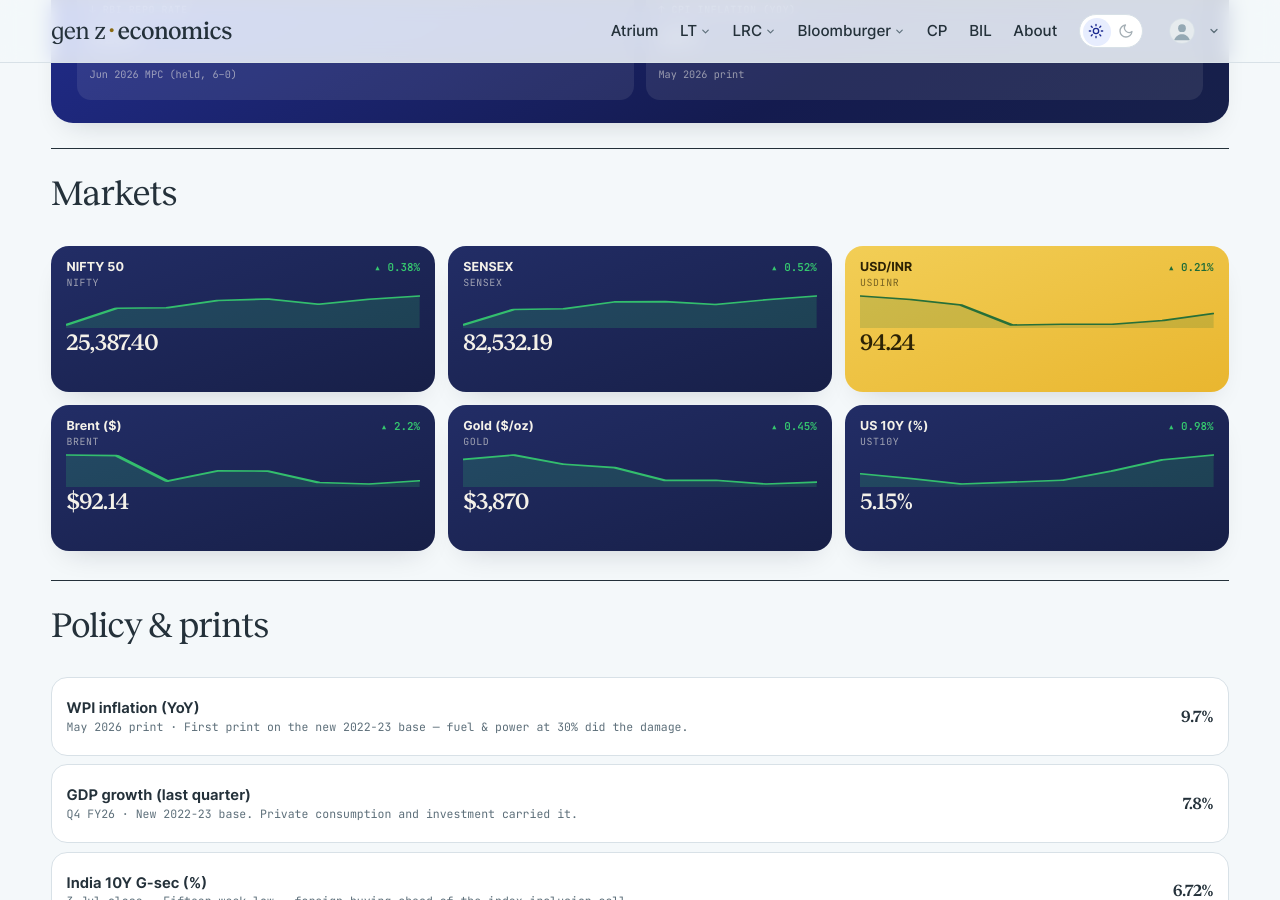
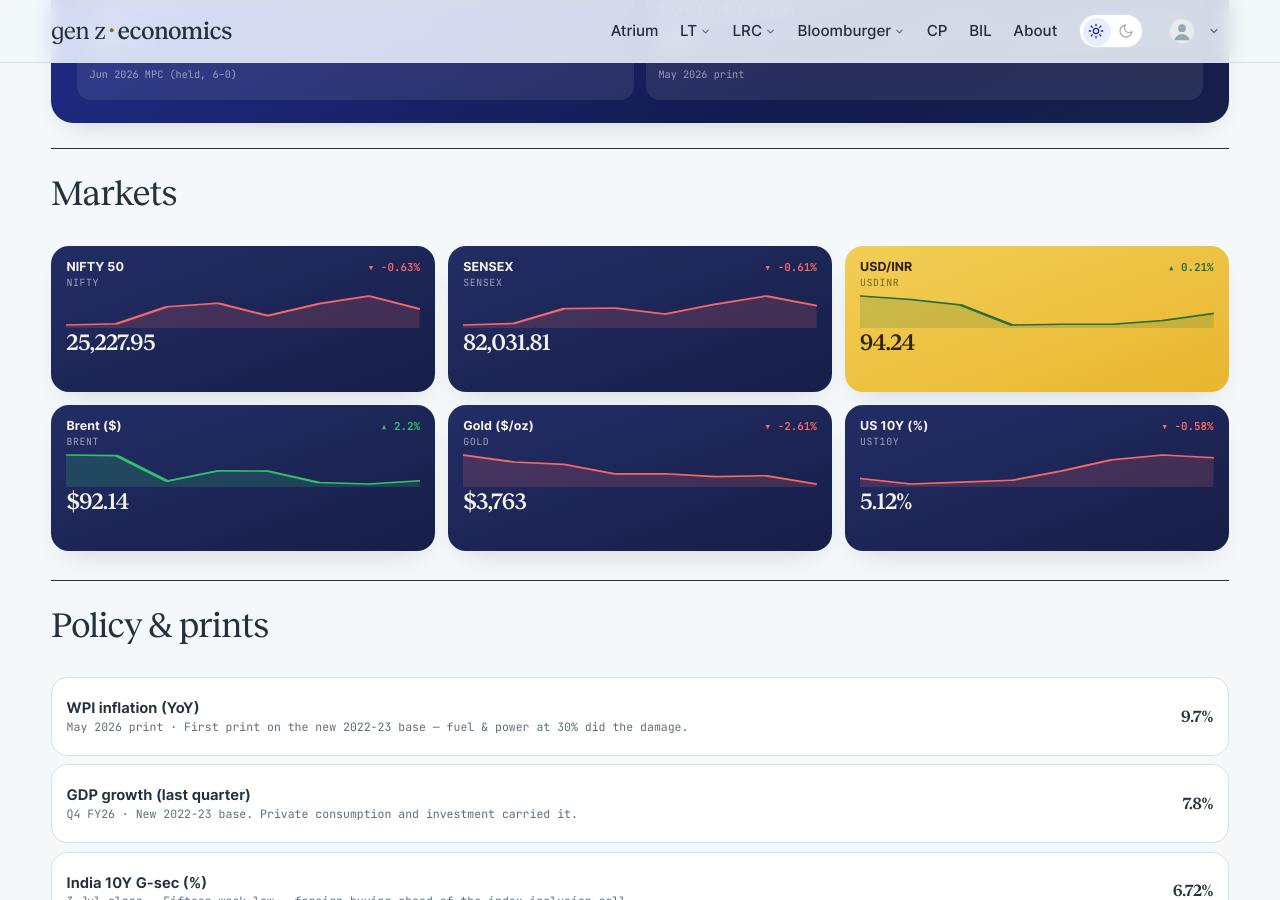
Before and after one commit to harsharya7021/genz-economics.com, a Jekyll site: the page built from macro-watch.html, in a window 1280 px wide and 900 px high, scrolled down 599 px. Built offline with Jekyll 4.4.1, drawn with Linux system fonts in a browser that asks for light colours; comment, search, counter and statistics services are not loaded.

Commit message:
data: morning market refresh

```diff
--- a/_data/macro.json
+++ b/_data/macro.json
@@ -1,34 +1,34 @@
 {
-  "as_of": "17 Nov 2026 close",
+  "as_of": "18 Nov 2026 close",
   "auto": {
     "nifty": {
       "label": "NIFTY 50",
-      "v": "25,387.40",
-      "chg": 0.38,
+      "v": "25,227.95",
+      "chg": -0.63,
       "spark": [
-        24536.6,
         25030.35,
         25044.65,
         25255.051,
         25299.35,
         25144.301,
         25291.1,
-        25387.4
+        25387.4,
+        25227.949
       ]
     },
     "sensex": {
       "label": "SENSEX",
-      "v": "82,532.19",
-      "chg": 0.52,
+      "v": "82,031.81",
+      "chg": -0.61,
       "spark": [
-        79310.008,
         81028.023,
         81106.648,
         81879.398,
         81911.008,
         81592.453,
         82104.789,
-        82532.188
+        82532.188,
+        82031.812
       ]
     },
     "usdinr": {
@@ -63,32 +63,32 @@
     },
     "gold": {
       "label": "Gold ($/oz)",
-      "v": "$3,870",
-      "chg": 0.45,
+      "v": "$3,763",
+      "chg": -2.61,
       "spark": [
-        4074.9,
         4114.5,
         4030.2,
         4000.5,
         3885.3,
         3886.3,
         3853.0,
-        3870.5
+        3864.2,
+        3763.2
       ]
     },
     "ust10y": {
       "label": "US 10Y (%)",
-      "v": "5.15%",
-      "chg": 0.98,
+      "v": "5.12%",
+      "chg": -0.58,
       "spark": [
-        4.95,
         4.9,
         4.84,
         4.86,
         4.88,
         4.98,
         5.1,
-        5.15
+        5.15,
+        5.12
       ]
     }
   },
--- a/_data/markets.yml
+++ b/_data/markets.yml
@@ -2,16 +2,15 @@
 # USD/INR) are refreshed each weekday morning by the market-data workflow;
 # the India 10Y G-Sec line is maintained by hand. Do not hand-edit the
 # live tickers — the job overwrites them.
-as_of: 17 Nov 2026
+as_of: 18 Nov 2026
 tickers:
 - symbol: NIFTY 50
   code: ^NSEI
-  value: 25,387.40
-  change: '+96.30'
-  pct: +0.38%
-  dir: up
+  value: 25,227.95
+  change: −159.45
+  pct: −0.63%
+  dir: down
   spark:
-  - 24536.6
   - 25030.35
   - 25044.65
   - 25255.051
@@ -19,14 +18,14 @@ tickers:
   - 25144.301
   - 25291.1
   - 25387.4
+  - 25227.949
 - symbol: SENSEX
   code: BSE
-  value: 82,532.19
-  change: '+427.40'
-  pct: +0.52%
-  dir: up
+  value: 82,031.81
+  change: −500.38
+  pct: −0.61%
+  dir: down
   spark:
-  - 79310.008
   - 81028.023
   - 81106.648
   - 81879.398
@@ -34,6 +33,7 @@ tickers:
   - 81592.453
   - 82104.789
   - 82532.188
+  - 82031.812
 - symbol: USD / INR
   code: FX
   value: '94.24'
```
